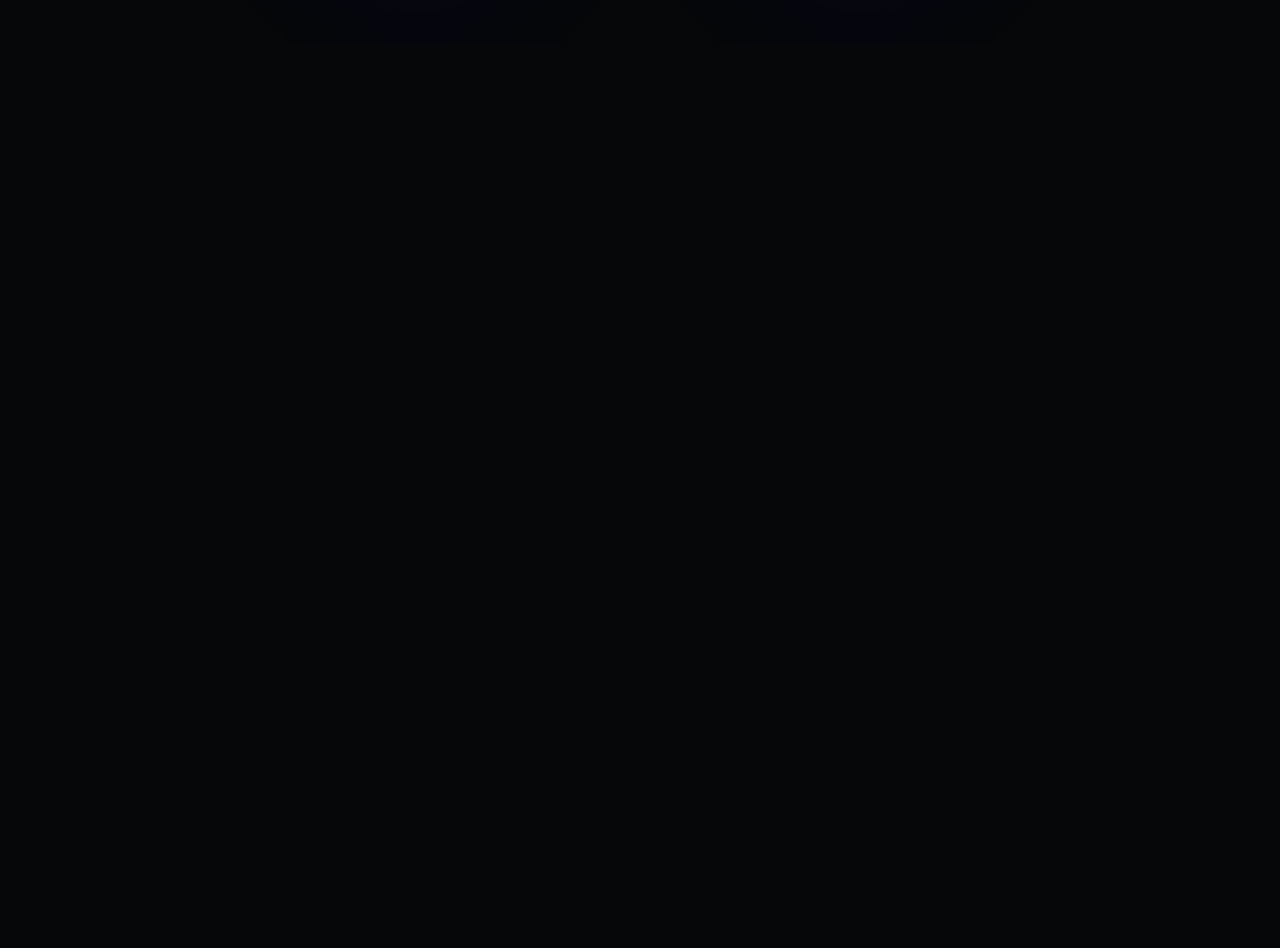
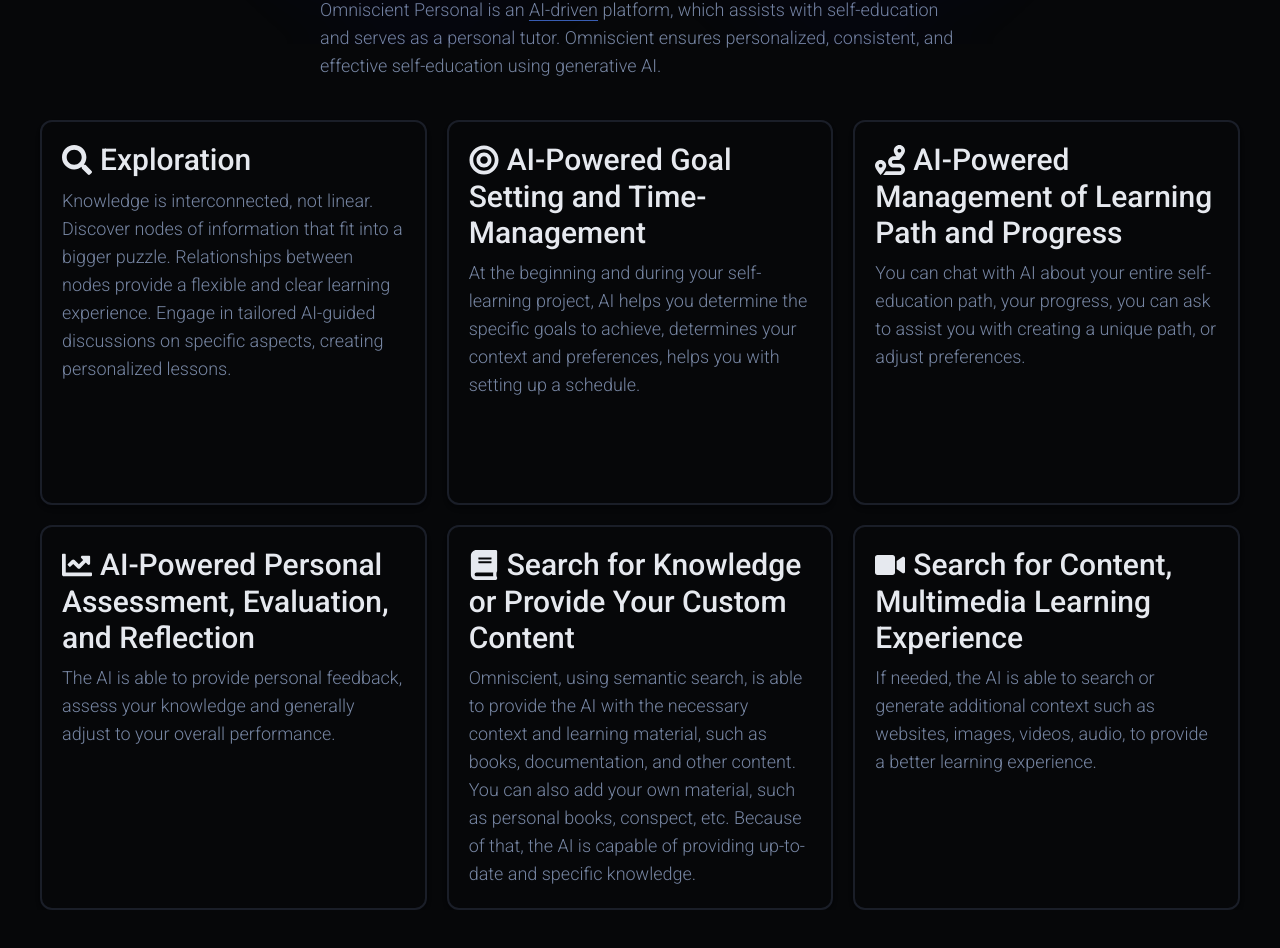
Before and after one commit to Lavryniukk/omniscent-frontend, a Next.js app: page / in a window 1280 px wide. Shown: the part 956-1904 px from the top of the page. Before the commit the page ends 1000 px from the top, so only its background shows below. Built offline with nearby package versions, Linux system fonts and the light colour scheme.

Commit message:
Addded features section

```diff
--- a/app/(pages)/(home)/page.tsx
+++ b/app/(pages)/(home)/page.tsx
@@ -2,24 +2,15 @@ import TypingAnimation from "@/app/UI/TypingAnimation";
 import { NextPage } from "next";
 import HomeButtons from "@/app/components/HomeButtons/HomeButtons";
 import PageGradient from "@/app/UI/PageGradient";
-import Logo from "@/app/UI/OmniLogo";
+import Home from "@/app/modules/HomePage/Home";
+import Features from "@/app/modules/FeaturesPage/Features";
 
 let HomePage: NextPage = () => {
   return (
-    <div
-      className=" overflow-x-hidden h-screen bg-transparent mx-auto box-border max-w-10xl
-                            w-full pt-40 sm:pt-52 md:pt-64"
-    >
-      <PageGradient />
-      <h1
-        className="text-5xl tracking-wider text-text sm:text-6xl
-                            md:text-7xl lg:text-8xl font-roboto font-bold text-center "
-      >
-        Become <span className="text-primary">Omniscient</span>
-      </h1>
-      <TypingAnimation />
-      <HomeButtons />
-    </div>
+    <>
+      <Home />
+      <Features />
+    </>
   );
 };
 export default HomePage;
--- /dev/null
+++ b/app/(pages)/faq/page.tsx
@@ -0,0 +1,11 @@
+import { NextPage } from "next";
+import Logo from "@/app/UI/OmniLogo";
+let Faq: NextPage = () => {
+  return (
+    <div className="mt-96 mx-auto relative rounded-full w-56 h-56 border-30 border-primary ">
+      <div className="absolute -top-24 -right-85 rounded-full rotate-45 h-80 w-80 border-l-30 border-t-30 border-primary" />
+      <div className="absolute top-8 left-9 rounded-full rotate-45 h-24 w-24 border-l-15 border-t-15 border-primary" />
+    </div>
+  );
+};
+export default Faq;
--- a/app/UI/HomeDescription/HomeDescription.tsx
+++ /dev/null
@@ -1,4 +0,0 @@
-// let HomeDescription = () => {
-//     return <p className="text-sm sm:text-md md:text-lg mt-10 mx-auto font-roboto w-80 lg:w-1/3 font-light text-accent text-center">"Omniscient" is a platform that uses <span className="text-primary font-medium">generative AI</span> to assist people in self-education.</p>
-// }
-// export default HomeDescription
--- a/app/UI/OmniLogo.tsx
+++ b/app/UI/OmniLogo.tsx
@@ -1,3 +1,4 @@
+import Image from "next/image";
 let Logo = () => {
   return (
     <div>
--- a/app/layout.tsx
+++ b/app/layout.tsx
@@ -2,6 +2,7 @@ import "./globals.css";
 import type { Metadata } from "next";
 import { Roboto } from "next/font/google";
 import Header from "./modules/header/Header";
+
 const roboto = Roboto({
   variable: "--roboto-font",
   weight: ["100", "300", "400", "500", "700", "900"],
--- /dev/null
+++ b/app/modules/FeaturesPage/Features.tsx
@@ -0,0 +1,102 @@
+import {
+  FaSearch,
+  FaBullseye,
+  FaRoute,
+  FaChartLine,
+  FaBook,
+  FaVideo,
+} from "react-icons/fa";
+
+let Features = () => {
+  return (
+    <div
+      className=" features overflow-x-hidden h-fit bg-transparent my-20 mx-auto box-border max-w-10xl
+	w-full"
+    >
+      <h2 className="text-text font-roboto font-medium mx-auto  text-center text-4xl">
+        What`s Omniscient?
+      </h2>
+      <p className="font-roboto font-light mx-auto text-accent text-lg w-1/2 mt-16">
+        Omniscient Personal is an{" "}
+        <span className=" underline-offset-4 under underline decoration-primary">
+          AI-driven
+        </span>{" "}
+        platform, which assists with self-education and serves as a personal
+        tutor. Omniscient ensures personalized, consistent, and effective
+        self-education using generative AI.
+      </p>
+      <div className="grid mt-10 w-full h-fit box-border px-10 gap-5 grid-cols-3 grid-rows-2">
+        <div className="p-5 shadow-md bg-transparent border-2 border-secondary rounded-xl">
+          <h2 className="text-text font-roboto font-medium text-3xl mb-2">
+            <FaSearch className="mb-1 mr-2 inline-block" />
+            Exploration
+          </h2>
+          <p className="text-accent text-lg font-roboto font-light">
+            Knowledge is interconnected, not linear. Discover nodes of
+            information that fit into a bigger puzzle. Relationships between
+            nodes provide a flexible and clear learning experience. Engage in
+            tailored AI-guided discussions on specific aspects, creating
+            personalized lessons.
+          </p>
+        </div>
+        <div className="p-5 shadow-md bg-transparent border-2 border-secondary rounded-xl">
+          <h2 className="text-text font-roboto font-medium text-3xl mb-2">
+            <FaBullseye className="mb-1 mr-2 inline-block" />
+            AI-Powered Goal Setting and Time-Management
+          </h2>
+          <p className="text-accent text-lg font-roboto font-light">
+            At the beginning and during your self-learning project, AI helps you
+            determine the specific goals to achieve, determines your context and
+            preferences, helps you with setting up a schedule.
+          </p>
+        </div>
+        <div className="p-5 shadow-md bg-transparent border-2 border-secondary rounded-xl">
+          <h2 className="text-text font-roboto font-medium text-3xl mb-2">
+            <FaRoute className="mb-1 mr-2 inline-block" />
+            AI-Powered Management of Learning Path and Progress
+          </h2>
+          <p className="text-accent text-lg font-roboto font-light">
+            You can chat with AI about your entire self-education path, your
+            progress, you can ask to assist you with creating a unique path, or
+            adjust preferences.
+          </p>
+        </div>
+        <div className="p-5 shadow-md bg-transparent border-2 border-secondary rounded-xl">
+          <h2 className="text-text font-roboto font-medium text-3xl mb-2">
+            <FaChartLine className=" mb-1 mr-2 inline-block" />
+            AI-Powered Personal Assessment, Evaluation, and Reflection
+          </h2>
+          <p className="text-accent text-lg font-roboto font-light">
+            The AI is able to provide personal feedback, assess your knowledge
+            and generally adjust to your overall performance.
+          </p>
+        </div>
+        <div className="p-5 shadow-md bg-transparent border-2 border-secondary rounded-xl">
+          <h2 className="text-text font-roboto font-medium text-3xl mb-2">
+            <FaBook className=" mb-1 mr-2 inline-block" />
+            Search for Knowledge or Provide Your Custom Content
+          </h2>
+          <p className="text-accent text-lg font-roboto font-light">
+            Omniscient, using semantic search, is able to provide the AI with
+            the necessary context and learning material, such as books,
+            documentation, and other content. You can also add your own
+            material, such as personal books, conspect, etc. Because of that,
+            the AI is capable of providing up-to-date and specific knowledge.
+          </p>
+        </div>
+        <div className="p-5 shadow-md bg-transparent border-2 border-secondary rounded-xl">
+          <h2 className="text-text font-roboto font-medium text-3xl mb-2">
+            <FaVideo className=" mb-1 mr-2 inline-block" />
+            Search for Content, Multimedia Learning Experience
+          </h2>
+          <p className="text-accent text-lg font-roboto font-light">
+            If needed, the AI is able to search or generate additional context
+            such as websites, images, videos, audio, to provide a better
+            learning experience.
+          </p>
+        </div>
+      </div>
+    </div>
+  );
+};
+export default Features;
--- /dev/null
+++ b/app/modules/HomePage/Home.tsx
@@ -0,0 +1,23 @@
+import PageGradient from "@/app/UI/PageGradient";
+import TypingAnimation from "@/app/UI/TypingAnimation";
+import HomeButtons from "@/app/components/HomeButtons/HomeButtons";
+
+let Home = () => {
+  return (
+    <div
+      className="home overflow-x-hidden h-fit bg-transparent mx-auto box-border max-w-10xl
+					  w-full py-40 sm:py-52 md:py-64"
+    >
+      <PageGradient />
+      <h1
+        className="text-5xl tracking-wider text-text sm:text-6xl
+					  md:text-7xl lg:text-8xl font-roboto font-bold text-center "
+      >
+        Become <span className="text-primary">Omniscient</span>
+      </h1>
+      <TypingAnimation />
+      <HomeButtons />
+    </div>
+  );
+};
+export default Home;
--- a/package.json
+++ b/package.json
@@ -22,6 +22,7 @@
     "react": "18.2.0",
     "react-dom": "18.2.0",
     "react-icons": "^4.10.1",
+    "react-parallax-tilt": "^1.7.163",
     "tailwindcss": "3.3.3",
     "typescript": "5.1.6"
   },
--- a/tailwind.config.ts
+++ b/tailwind.config.ts
@@ -8,17 +8,6 @@ const config: Config = {
   ],
   theme: {
     extend: {
-      borderWidth: {
-        15: "15px",
-        20: "20px",
-        30: "30px",
-      },
-      spacing: {
-        "85": "80px",
-      },
-      blur: {
-        mega: "200px",
-      },
       width: {
         "10lg": "1000px",
       },
```
Also changed, not shown: public/images/logo.svg, 1 other file (tests, documents, lock files or other folders).
